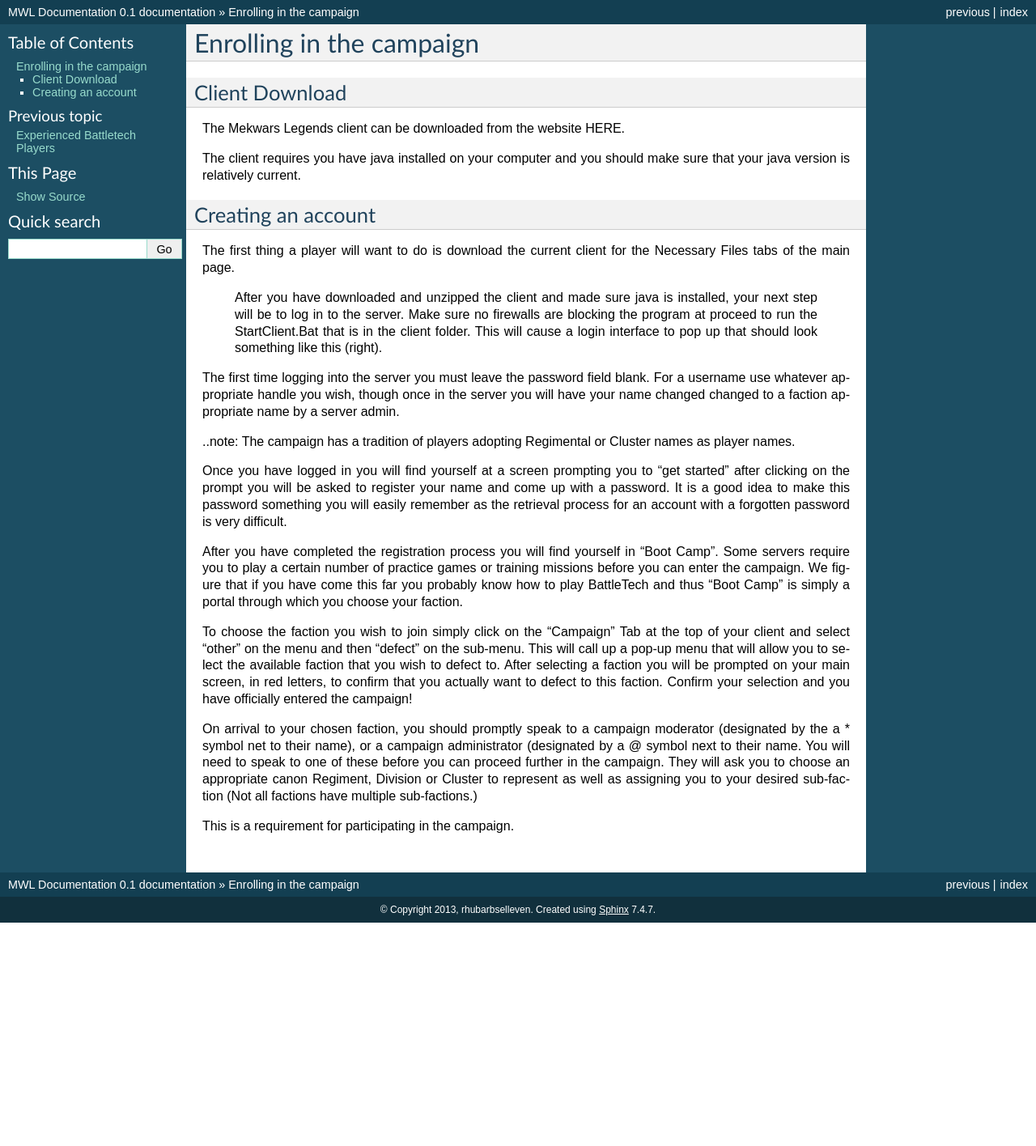
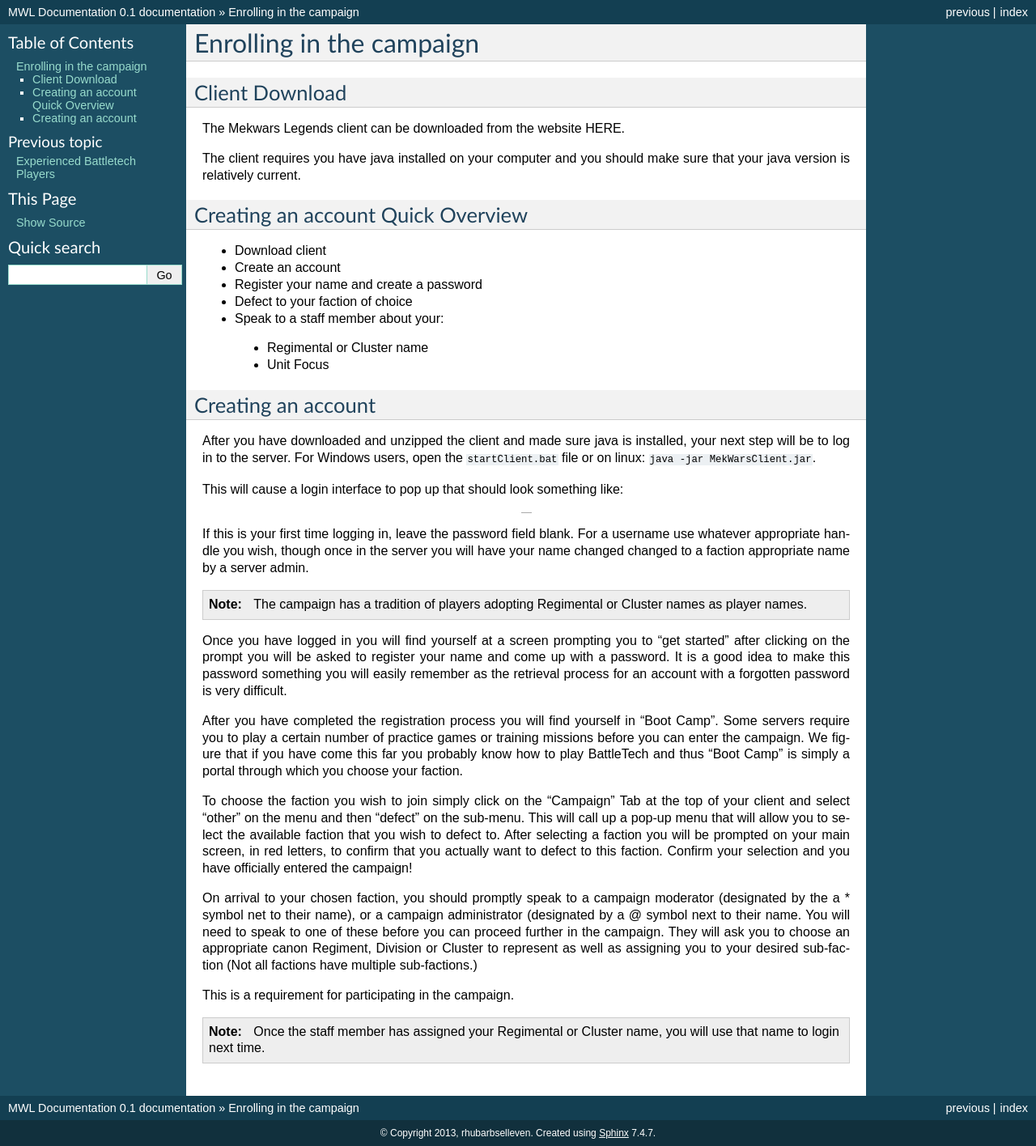
Before and after one commit to mekwars-legends/mwl-docs, a Sphinx documentation site: the page built from docs/introduction/gettingStarted/enrollingInTheCampaign.rst, in a window 1280 px wide. Shown: the whole page at 81% size. Built offline with Sphinx 7.4.7, drawn with Linux system fonts in a browser that asks for light colours; before the commit the page ends 1140 px from its top, so only the background shows below that.

Commit message:
enrolling updates

```diff
--- a/docs/introduction/gettingStarted/enrollingInTheCampaign.rst
+++ b/docs/introduction/gettingStarted/enrollingInTheCampaign.rst
@@ -8,15 +8,34 @@
 
 The client requires you have java installed on your computer and you should make sure that your java version is relatively current.
 
+Creating an account Quick Overview
+==================================
+
+* Download client
+* Create an account
+* Register your name and create a password
+* Defect to your faction of choice
+* Speak to a staff member about your:
+ * Regimental or Cluster name
+ * Unit Focus
+
 Creating an account
 ===================
-The first thing a player will want to do is download the current client for the Necessary Files tabs of  the main page.
 
- After you have downloaded and unzipped the client and made sure java is installed, your next step will be to log in to the server. Make sure no firewalls are blocking the program at proceed to run the StartClient.Bat that is in the client folder. This will cause a login interface to pop up that should look something like this (right).
 
-The first time logging into the server you must leave the password field blank. For a username use whatever appropriate handle you wish, though once in the server you will have your name changed changed to a faction appropriate name by a server admin.
+After you have downloaded and unzipped the client and made sure java is installed, your next step will be to log in to the server. For Windows users, open the ``startClient.bat`` file or on linux: ``java -jar MekWarsClient.jar``.
 
-..note: The campaign has a tradition of players adopting Regimental or Cluster names as player names.
+This will cause a login interface to pop up that should look something like:
+
++------------+
+|            |
+|            |
+|            |
++------------+
+
+If this is your first time logging in, leave the password field blank. For a username use whatever appropriate handle you wish, though once in the server you will have your name changed changed to a faction appropriate name by a server admin.
+
+.. note:: The campaign has a tradition of players adopting Regimental or Cluster names as player names.
 
 Once you have logged in you will find yourself at a screen prompting you to "get started" after clicking on the prompt you will be asked to register your name and come up with a password. It is a good idea to make this password something you will easily remember as the retrieval process for an account with a forgotten password is very difficult.
 
@@ -28,3 +47,5 @@
 On arrival to your chosen faction, you should promptly speak to a campaign moderator (designated by the a * symbol net to their name), or a campaign administrator (designated by a @ symbol next to their name. You will need to speak to one of these before you can proceed further in the campaign. They will ask you to choose an appropriate canon Regiment, Division or Cluster to represent as well as assigning you to your desired sub-faction (Not all factions have multiple sub-factions.)
 
 This is a requirement for participating in the campaign.
+
+.. note:: Once the staff member has assigned your Regimental or Cluster name, you will use that name to login next time.
```
